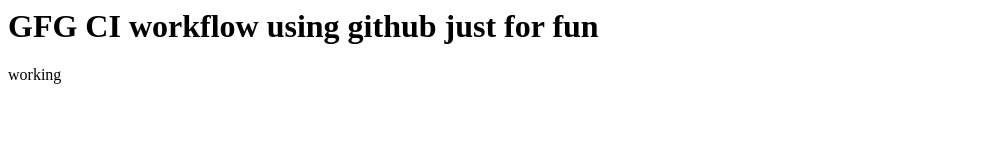
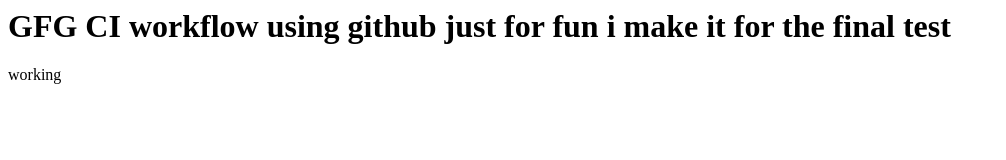
Before and after one commit to HimansiD55/cicd-workflow, a website: page index.html in a window 1280 px wide. Shown: the whole page, without its empty margins (0-1006 px from the left). Drawn offline with Linux system fonts and the light colour scheme.

Commit message:
Update index.html

```diff
--- a/index.html
+++ b/index.html
@@ -1,7 +1,7 @@
 <html>
 
 <body>
-      <h1>GFG CI workflow using github just for fun</h1>
+      <h1>GFG CI workflow using github just for fun i make it for the final test</h1>
        <p> working</p>
 </body>
 
```
